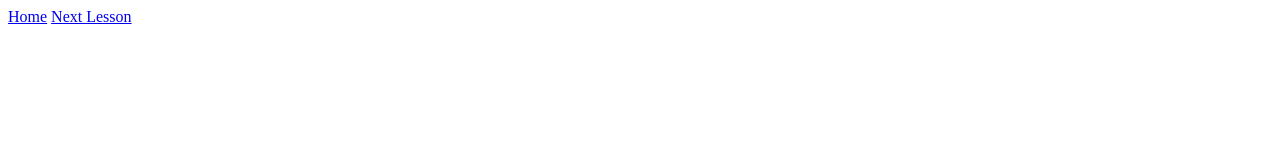
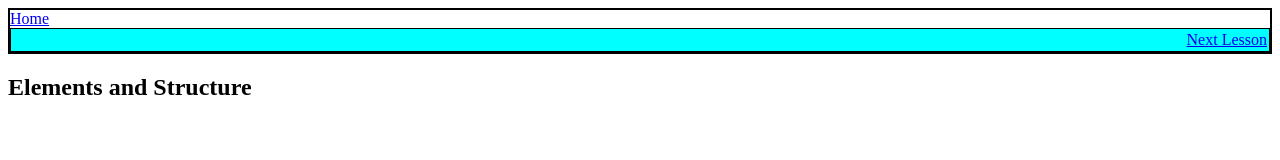
Before and after one commit to hebertjke/hebert_sites, a plain HTML site: page lessons/HTML/Elements_and_Structure.html in a window 1280 px wide. Drawn offline with Linux system fonts and the light colour scheme.

Commit message:
работаем

```diff
--- a/lessons/HTML/Elements_and_Structure.html
+++ b/lessons/HTML/Elements_and_Structure.html
@@ -3,16 +3,23 @@
 <head>
     <meta charset="UTF-8">
     <title>Elements and Structure | My Lessons</title>
+    <link rel="stylesheet" href="/style.css">
 </head>
 <body>
     <header>
-        <nav>
-            <a href="../index.html">Home</a>
-            <a href="./Semantic.html">Next Lesson</a>
-        </nav>
+
+            <nav>
+                <div class="home">
+                    <a href="/index.html">Home</a>
+                </div>
+                <div class="next-lesson">
+                    <a href="/lessons/HTML/Semantic_HTML.html">Next Lesson</a>
+                </div>
+            </nav>
+
     </header>
     <main>
-        <h2></h2>
+        <h2>Elements and Structure</h2>
     </main>
 </body>
 </html>
--- /dev/null
+++ b/style.css
@@ -0,0 +1,14 @@
+nav {
+    border: solid, 2px, black;
+}
+.home {
+    display: flex;
+    justify-content: left;
+}
+.next-lesson {
+    display: flex;
+    justify-content: end;
+    border: solid, 1px, black;
+    background-color: aqua;
+    padding: 2px;
+}
```
Also changed, not shown: index.html (+4 -0 lines), lessons/HTML/Semantic_HTML.html (added, +10 -0 lines).
